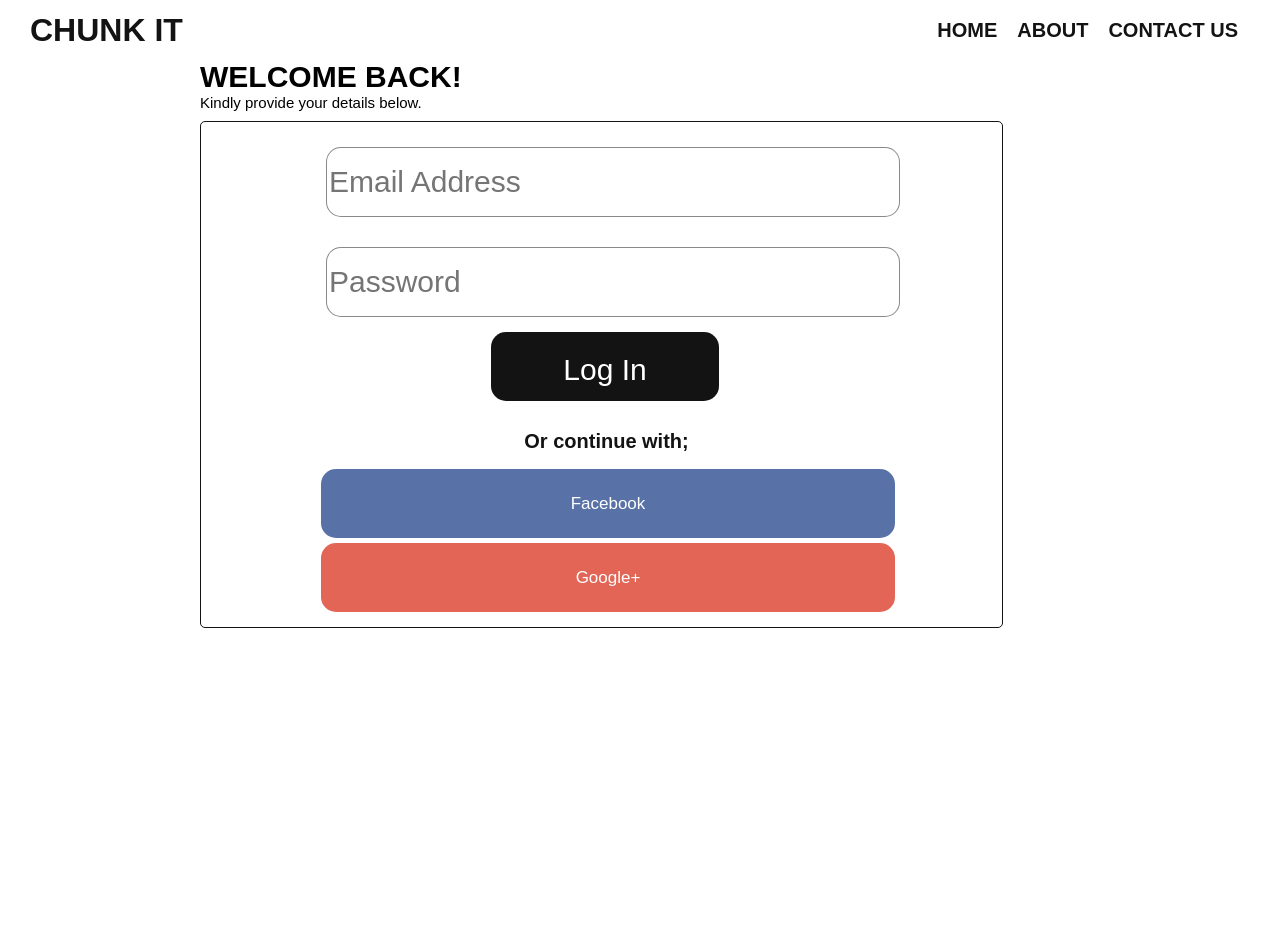
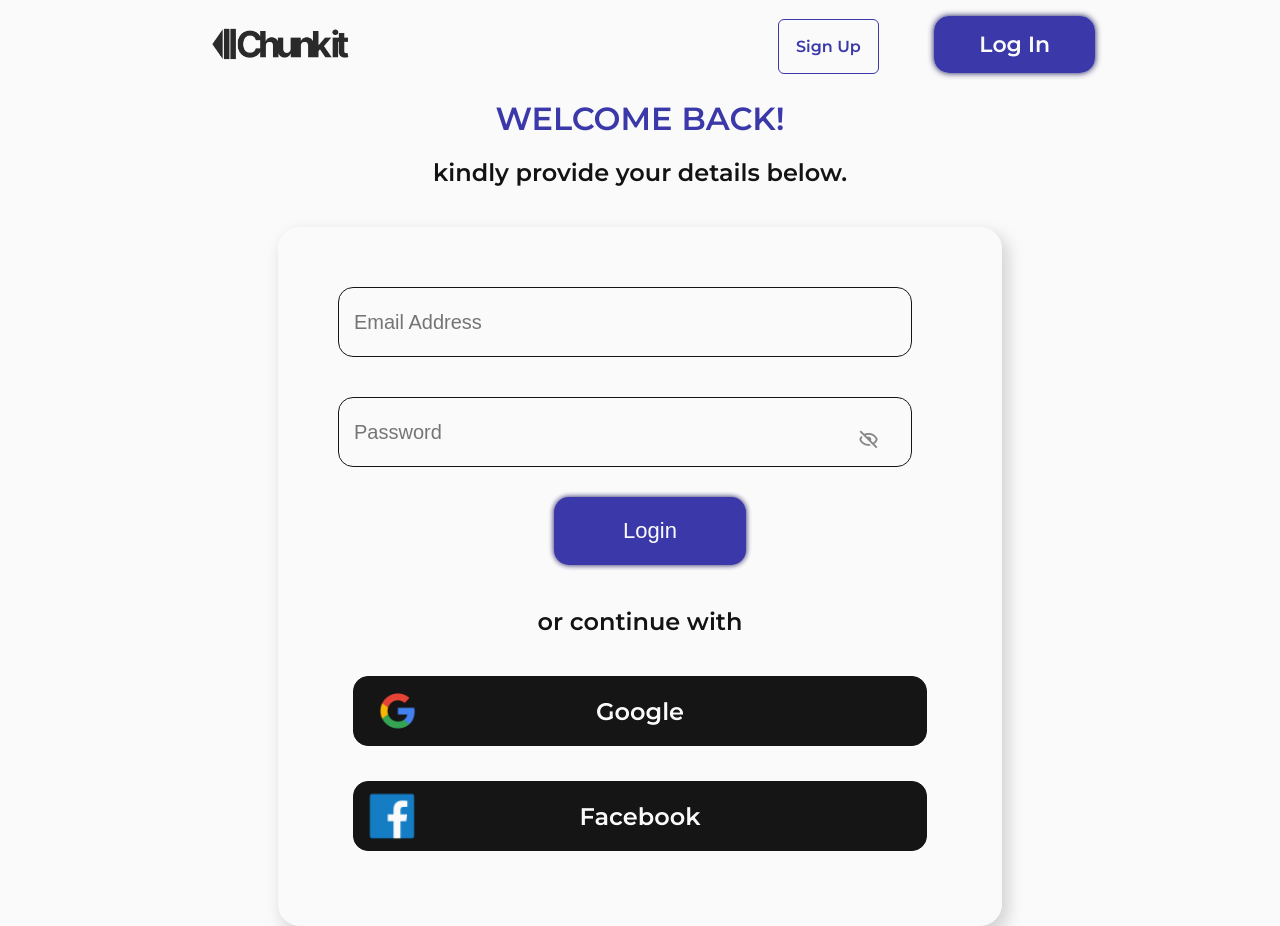
Before and after one commit to zuri-training/Herringpp-Chunkman, a plain HTML site: page Frontend/src/signin page/loginpage.html in a window 1280 px wide. Before the commit the page ends 800 px from the top, so only its background shows below. Drawn offline with nearby package versions, Linux system fonts and the light colour scheme.

```diff
--- /dev/null
+++ b/Frontend/src/signin page/login.css
@@ -0,0 +1,110 @@
+* {
+    margin: 0;
+    padding: 0;
+    box-sizing: border-box;
+}
+
+.Login-form {
+    height: 100vh;
+}
+.Login-form h1{
+ color: #3B39A9;
+ font-weight: 800;
+ font-size: 32px;
+ line-height: 46px;
+ text-align: center;
+ text-transform: uppercase;
+ margin-bottom: 1rem;
+ margin-top: 1rem;
+}
+.Login-form p {
+  text-align: center;
+  color: #131313;
+  margin-bottom: 2.5rem;
+  font-size: 24px;
+}
+
+.container{
+    max-height: 120%;
+    display: flex;
+    align-items: center;
+    justify-content: center;
+}
+.form{
+    background-color: #fff;
+    padding: 40px;
+    box-shadow: 5px 7px 15px 2px rgba(0, 0, 0, 0.15);
+    border-radius: 22px;
+}
+form .field  {
+    position: relative;
+    height: 100px;
+    width: 100%;
+    margin: 10px;
+    color: rgba(19, 19, 19, 0.5);
+}
+.field button {
+    background-color: #3B39A9;
+    font-size: 22px;
+    color: #fff;
+    padding: 21px 69px;
+    margin-bottom: 30px;
+    box-shadow: 0px 0px 6px #121055;
+    border-radius: 15px;
+    border: none;
+    cursor: pointer;
+}
+.field input {
+    background: #FAFAFA;
+    border: 1px solid #151515;
+    border-radius: 15px;
+    padding: 0 15px;
+    width: 574px;
+    height: 70px;
+    margin: 10px;
+    outline: none;
+    font-size: 20px;
+}
+.eye-icon {
+    position: relative;
+    top: 10%;
+    right: 70px;
+    font-size: 22px;
+    color:black;
+    color: rgba(19, 19, 19, 0.5);
+    cursor: pointer;
+}
+.media a {
+    display: flex;
+    align-items: center;
+    justify-content: center;
+}
+a.google,
+a.facebook {
+    color: rgba(21, 21, 21, 0.8);
+    background: #151515;
+    border: 1px solid #151515;
+    border-radius: 15px;
+    padding: 0 15px;
+    width: 574px;
+    height: 70px;
+    font-size: 24px;
+    text-decoration: none;
+    margin: 35px;
+}
+.facebook-icon ,
+img.google-img{
+    position: absolute;
+    top: 50%;
+    left: 15px;
+    transform: translateY(-50%);
+}
+img .google-img {
+    height: 20px;
+    width: 20px;
+    object-fit: cover;
+}
+a.google,
+a.facebook span {
+    color: #fff;
+}
--- a/Frontend/src/signin page/loginpage.html
+++ b/Frontend/src/signin page/loginpage.html
@@ -1,59 +1,64 @@
 <!DOCTYPE html>
 <html lang="en">
 <head>
-    <meta charset="UTF-8" />
-    <meta http-equiv="X-UA-Compatible" content="IE=edge" />
-    <meta name="viewport" content="width=device-width, initial-scale=1.0" />
-    <title>Log In</title>
-    <link rel="stylesheet" href="../css/styles.css" />
+    <meta charset="UTF-8">
+    <meta http-equiv="X-UA-Compatible" content="IE=edge">
+    <meta name="viewport" content="width=device-width, initial-scale=1.0">
+    <title>Chunk it</title>
+    <link rel="stylesheet" href="../style.css">
+    <link rel="stylesheet" href="./login.css">
+    <link href='https://unpkg.com/boxicons@2.1.4/css/boxicons.min.css' rel='stylesheet'>
 </head>
 <body>
-    <nav class="navbar">
+    <body>
+        <header>
+            <nav>
+                <img src="../images/Chunk it B.png" alt="" width="25%" class="image">
+                <ul>
+                    <li><a href="./signin.html" class="light-blue">Sign Up</a></li>
+                    <li><a href="#" class="blue">Log In</a></li>
+                </ul>
+            </nav>
+        </header>
+
+        <!-- Login form -->
+        <section class="Login-form">
+            <h1>Welcome back!</h1>
+            <p>kindly provide your details below.</p>
             <div class="container">
-        <div class="logo">CHUNK IT</div>
-        <ul class="nav">
-          <li><a href="">HOME</a></li>
-          <li><a href="">ABOUT</a></li>
-          <li><a href="">CONTACT US</a></li>
-        </ul>
-      </div>
-    </nav>
-
-    <div class="boy">
-      <div class="wel">
-        <h1>WELCOME BACK!</h1>
-        <p>Kindly provide your details below.</p>
+                <div class="form login">
+                    <div class="form-content">
+                        <form action="#">
+                            <div class="field input-field">
+                                <input type="email" placeholder="Email Address" class="input" required>
                             </div>
 
-      <div class="section">
-        <form action="" class="section2">
-          <div class="input-box">
-            <input type="text" placeholder="Email Address" />
+                            <div class="field input-field">
+                                <input type="password" placeholder="Password" class="password" required>
+                                <i class='bx bx-hide eye-icon'></i>
+                            </div>
+                            <div class="field button-field" style="text-align: center;">
+                                <button type="submit">Login</button>
+                            </div>
+                            <p >or continue with</p>
+
+                            <div class="media">
+                                <a href="#" class="field google">
+                                    <img src="../images/google.png" alt="" class="google-img" width="10%">
+                                    <span>Google</span>
+                                </a>
+
+                                <div class="media">
+                                    <a href="#" class="field facebook">
+                                        <img src="../images/facebook.png" alt="" class="facebook-icon" width="8%">
+                                        <span>Facebook</span>
+                                    </a>
                             </div>
 
-          <div class="input-box">
-            <input type="text" placeholder="Password" />
-          </div>
-
-          <div class="btn">
-            <input type="submit" value="Log In" class="btn2" />
-          </div>
-          <br />
-          <div class="here">
-            <p>Or continue with;</p>
-          </div>
-
-
-          <div class="col">
-            <a href="#" class="fb btn">
-              <i class="fa fa-facebook fa-fw"></i>Facebook
-            </a>
-            <a href="#" class="google btn">
-              <i class="fa fa-google fa-fw"></i>Google+
-            </a>
-          </div>
                         </form>
                     </div>
                 </div>
+            </div>
+        </section>
 </body>
 </html>
--- /dev/null
+++ b/Frontend/src/signin page/signin.css
@@ -0,0 +1,83 @@
+* {
+    margin: 0;
+    padding: 0;
+    box-sizing: border-box;
+}
+
+.sing-form {
+    height: 100vh;
+}
+.sign-form h1{
+ color: #3B39A9;
+ font-weight: 800;
+ font-size: 32px;
+ line-height: 46px;
+ text-align: center;
+ text-transform: uppercase;
+ margin-bottom: 1rem;
+ margin-top: 1rem;
+}
+.sign-form p {
+  text-align: center;
+  color: #131313;
+  margin-bottom: 2.5rem;
+  font-size: 24px;
+}
+
+.container{
+    max-height: 120%;
+    display: flex;
+    align-items: center;
+    justify-content: center;
+}
+.form{
+    background-color: #fff;
+    padding: 50px;
+    box-shadow: 5px 7px 15px 2px rgba(0, 0, 0, 0.15);
+    border-radius: 22px;
+    margin-bottom: 2rem;
+}
+form.field  {
+    position: relative;
+    height: 10px;
+    width: 100%;
+    margin: 15px;
+    color: rgba(19, 19, 19, 0.5);
+}
+.field button {
+    background-color: #3B39A9;
+    font-size: 22px;
+    color: #fff;
+    padding: 21px 69px;
+    margin-bottom: 30px;
+    box-shadow: 0px 0px 6px #121055;
+    border-radius: 15px;
+    border: none;
+    cursor: pointer;
+}
+.field input {
+    background: #FAFAFA;
+    border: 1px solid #151515;
+    border-radius: 15px;
+    padding: 0 15px;
+    width: 574px;
+    height: 70px;
+    margin: 20px;
+    outline: none;
+    font-size: 20px;
+}
+.eye-icon {
+    position: relative;
+    top: 10%;
+    right: 70px;
+    font-size: 22px;
+    color:black;
+    color: rgba(19, 19, 19, 0.5);
+    cursor: pointer;
+}
+.log p {
+    color: rgba(19, 19, 19, 0.5);
+}
+.log a {
+    color: #3B39A9;
+}
--- a/Frontend/src/style.css
+++ b/Frontend/src/style.css
@@ -1,74 +1,102 @@
-*{
+@import url('https://fonts.googleapis.com/css2?family=Montserrat:ital,wght@0,600;1,600&display=swap');
+
+
+ * {
+    margin: 0;
     padding: 0;
-    margin: 0;
-    font-family: Roboto;
+    box-sizing: border-box;
   }
-  html, body{
+  body {
+    font-family: 'Montserrat', sans-serif;
+    font-size: 20px;
+    font-weight: 600;
+    background-color: #FAFAFA;
+    mix-blend-mode: darken;
+
+    /* background: linear-gradient(180deg, #FFFFFF 0%, #FFFFFF 47.4%, #5C97CE 99.99%, #FFFFFF 100%);
+    background-size: cover; */
+  }
+   nav .image {
+    top: -5px;
+     margin-left: -95px;
+
+
+  }
+
+  nav {
     width: 100%;
+    height: 10vh;
+    display: flex;
+    align-items: center;
+    justify-content: space-around;
+    padding-top: .5rem;
+    padding-left: 5%;
 }
-  nav{
-    display: flex;
-    justify-content: space-evenly;
-    padding: 16px;
+nav ul li {
+    display: inline-block;
+    padding: 0px 25px;
+    list-style: none;
+}
+
+nav ul li a {
+    color: #131313;
+    font-size: 20px;
     text-decoration: none;
-    top: 0;
-    position: relative;
+    font-weight: bold;
+    text-transform: capitalize;
+    cursor: pointer;
 }
-  #header-logo{
-    font-family: Roboto;
-    font-size: 25px;
-    background:  hsl(0, 0%, 95%);
+
+nav ul li .light-blue {
+  border:1px solid #3B39A9;
+  font-size: 16px;
+  color: #3B39A9;;
+  padding: 17px;
+  border-radius: 6px;
 }
-  ul{
-    display: flex;
-    justify-content: space-around;
-    position: relative;
-    width: 100%;
-    font-style: bold;
-    padding: 10px;
+nav ul li .blue {
+    background-color: #3B39A9;
+    font-size: 22px;
+    color: #fff;
+    padding: 15px 45px;
+    box-shadow: 0px 0px 6px #121055;
+    border-radius: 15px;
+    border: none;
 }
-  li{
-    list-style-type: none;
-    font-style: bold;
+
+/* main */
+
+.intro h1 {
+  color: #3B39A9;
+  font-weight: 800;
+ font-size: 38px;
+ line-height: 46px;
+ text-align: center;
+ text-transform: uppercase;
+ padding: 5em 1.5em 0.5em 1.5em;
 }
-  button{
-    border: 0;
+.intro p {
+  text-align: center;
+  color: #4C0C0C;
+  padding-bottom: 5rem;
+}
+ .register {
+  background: #3B39A9;
+  box-shadow: 0px 0px 6px #121055;
   border-radius: 15px;
-    font-style: bold;
-    width: 125px;
-    height: 15vh;
-    font-size: 20px;
+  color: #fff;
+  padding: 15px 35px;
+  text-decoration: none;
 }
-  #welcome-message{
-   display: flex;
-   justify-content: center;
-   padding-top: 5px;
-   font-size: 30px;
+
+/* doc */
+.doc {
+  color: #3B39A9;
+  margin: 30px;
 }
-  .hero-section{
-    background-color: hsl(0, 0%, 95%);
-    height: 200px;
-    padding: 10px;
-    margin: auto;
-    display: flex;
-    justify-content: space-between;
-    margin-bottom: 25px;
+.doc h1 {
+  margin-left: 20px;
 }
-  #about-section{
-    margin-top: 25px;
-    height: 200px;
-    padding: 10px;
-    margin: auto;
-    background-color: hsl(0, 0%, 95%);
-    text-align: center;
+.doc h1 a {
+  top: 30%;
 }
-  #abt-btn{
-    background: hsl(0, 0%, 95%);;
-    padding: 5px;
-    font-size: 15px;
-    margin: 25px;
-    border-radius: 15px;
-    border: 2px solid;
-    width: 150px;
-    height: 80px;
-  }
```
Also changed, not shown: Frontend/src/index.html (+23 -64 lines), Frontend/src/signin page/signin.html (+64 -0 lines), Frontend/src/images/0F9ABDA9-F7A4-48DE-8BAB-A55A8764D63E-removebg-preview.png (added), Frontend/src/images/Arrow 1.png (added), Frontend/src/images/Chunk it B.png (added), Frontend/src/images/eye.jpg (added), Frontend/src/images/facebook.png (added), Frontend/src/images/google.png (added). Lines whose indentation alone changed are shown as unchanged.
